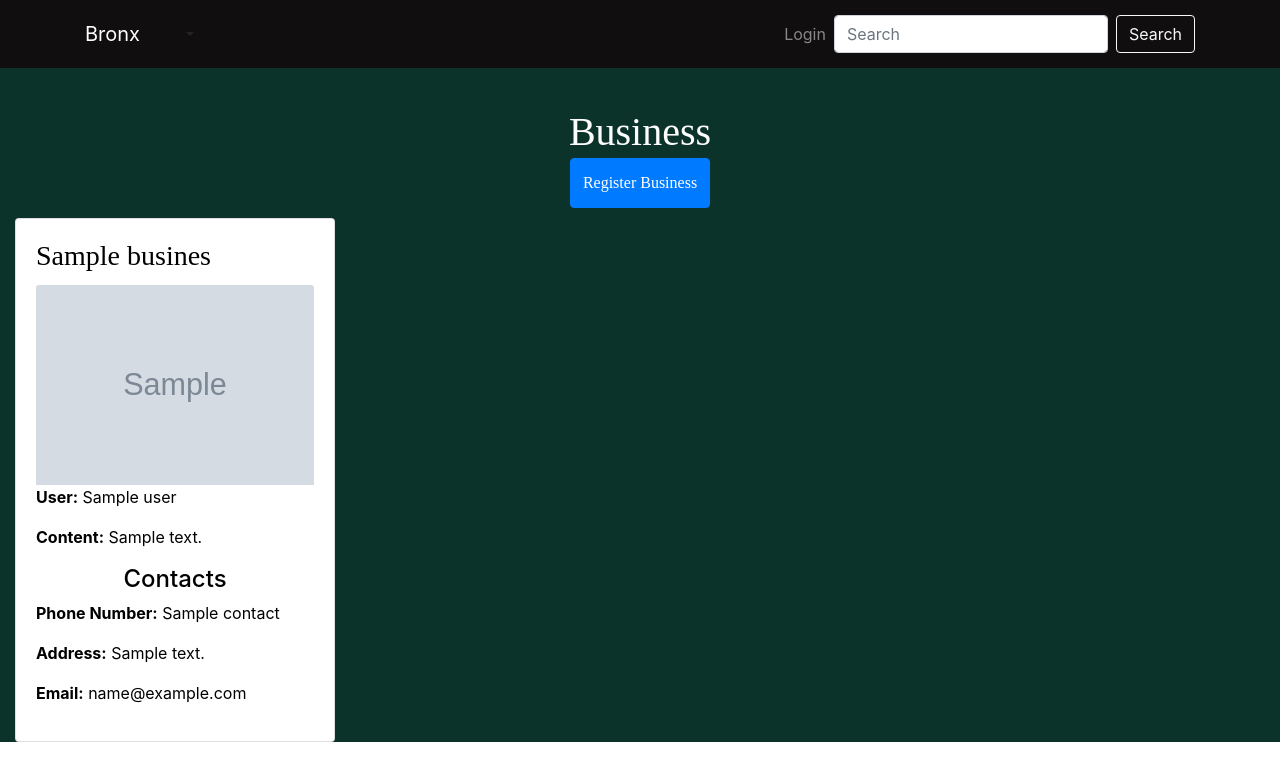
After one commit to andrew4779/Thebronx, a Django app: template myneighbour/templates/businesses.html in a window 1280 px wide. The commit adds this page. Shown: the top 781 px of the page. Run offline with Django 3.2, Linux system fonts and the light colour scheme; the template is opened without the code that fills it: most values are stand-ins (such as "Sample title", 1, 10 or a date in 2020); grey boxes marked "Sample" are stand-in pictures; some libraries are stand-ins or nearby versions; some web fonts are replaced.

```diff
--- a/myhood/settings.py
+++ b/myhood/settings.py
@@ -19,6 +19,7 @@ import cloudinary.api
 
 
 DEFAULT_FILE_STORAGE = 'cloudinary_storage.storage.MediaCloudinaryStorage'
+
 
 # Build paths inside the project like this: BASE_DIR / 'subdir'.
 BASE_DIR = Path(__file__).resolve().parent.parent
--- /dev/null
+++ b/myneighbour/templates/businesses.html
@@ -0,0 +1,62 @@
+{% extends 'base.html' %}
+{% load static %}
+
+
+{% block content %}
+
+<div class="container-fluid">
+  <div class="row">
+    <div class="col-md-12 top-div" style="margin-top:40px;"></div>
+  </div>
+
+  <div class="text-center">
+    <h1 style="font-family: 'Joti One'; text-align: center; color:white">Business</h1>
+
+    <a href="{% url 'new_business' %}">
+      <button class="btn btn-primary"
+        style="height:50px;  margin-top: -6px; font-family: 'Joti One'; text-align: center">Register Business</button>
+    </a>
+  </div>
+
+  <div class="row">
+    {% for business in businesses %}
+    <div class="col-md-6">
+      <div class="card" style="width: 20rem;margin-top:10px;">
+
+        <div class="card-body">
+
+          <h3 class="card-title" data-toggle="modal" data-target="#{{business.id}}" style="font-family: 'Joti One'">
+            {{business.name|truncatechars:19}}</h3>
+
+          <img class="card-img-top" src="{{business.logo.url}}" height=200 width=100>
+
+          <p><span style="font-weight:bold;">User:</span> {{business.user}}</p>
+          <p><span style="font-weight:bold;">Content:</span> {{business.content|safe}}</p>
+
+          <h4 class="text-center">Contacts</h4>
+          <p><span class="bold">Phone Number:</span> {{business.contact}}</p>
+          <p><span class="bold">Address:</span> {{business.address}}</p>
+          <p><span class="bold">Email:</span> {{business.email}}</p>
+
+        </div>
+      </div>
+    </div>
+
+
+
+
+    {% endfor %}
+  </div>
+
+</div>
+<style>
+  .bold {
+    font-weight: bold;
+  }
+
+  .container-fluid {
+    background-color: #0c3329;
+    color: black;
+  }
+</style>
+{% endblock %}
--- a/myneighbour/templates/navbar.html
+++ b/myneighbour/templates/navbar.html
@@ -1,6 +1,34 @@
 <nav class="navbar navbar-expand-lg navbar-dark " style="background-color: rgb(17, 14, 16);">
     <div class="container">
         <a class="navbar-brand" href="{% url 'home' %}">Bronx</a>
+
+  <!-- Collapsible content -->
+  <div class="collapse navbar-collapse" id="basicExampleNav">
+    <!-- Links -->
+    <div class="">
+
+      <li class="dropdown btn btn-default">
+        <a href="#" class="dropdown-toggle btn btn-default" data-toggle="dropdown"><i class="fa fa-home text-white"style="size: 12px;"></i>
+
+        </a>
+        <ul class="dropdown-menu " role="menu" style=" text-decoration: none; ">
+
+          <li class="" >
+            <a class="btn btn-default" href="/">Home</a>
+          </li>
+          <li>
+            <a class="btn btn-default" href="{% url 'hood' %}">Hood</a>
+          </li>
+
+
+        </ul>
+      </li>
+
+
+    </div>
+
+
+  </div>
         <div class="collapse navbar-collapse text-dark" id="navbarSupportedContent">
             <ul class="navbar-nav ml-auto">
                 {% if user.is_authenticated %}
--- a/myneighbour/tests.py
+++ b/myneighbour/tests.py
@@ -16,7 +16,7 @@ class ProfileTest(TestCase):
         self.profile = Profile(email='aa@gmail.com', photo='', bio='xxxx',
                                     user=self.user)
         self.profile.save()
-        self.neighbourhood =  NeighbourHood(name = "Nairobi", location= "Ngara", admin = self.profile,description='xxxx', photo="")
+        self.neighbourhood =  NeighbourHood(name = "Nairobi", location= "Nyayo estate", admin = self.profile,description='xxxx', photo="")
         self.neighbourhood.save()
 
 
@@ -46,7 +46,7 @@ class NeighbourHoodTest(TestCase):
 
         self.user = User(username="tary", password="123")
         self.user.save()
-        self.neighbourhood =  NeighbourHood(name = "Nairobi", location= "Ngara", admin = self.user,description='xxxx', photo="")
+        self.neighbourhood =  NeighbourHood(name = "Nairobi", location= "Nyayo estate", admin = self.user,description='xxxx', photo="")
         self.neighbourhood.save()
 
     def test_instance(self):
```
Also changed, not shown: requirements.txt (+10 -0 lines), requrements.txt (deleted, +0 -15 lines), db.sqlite3.
